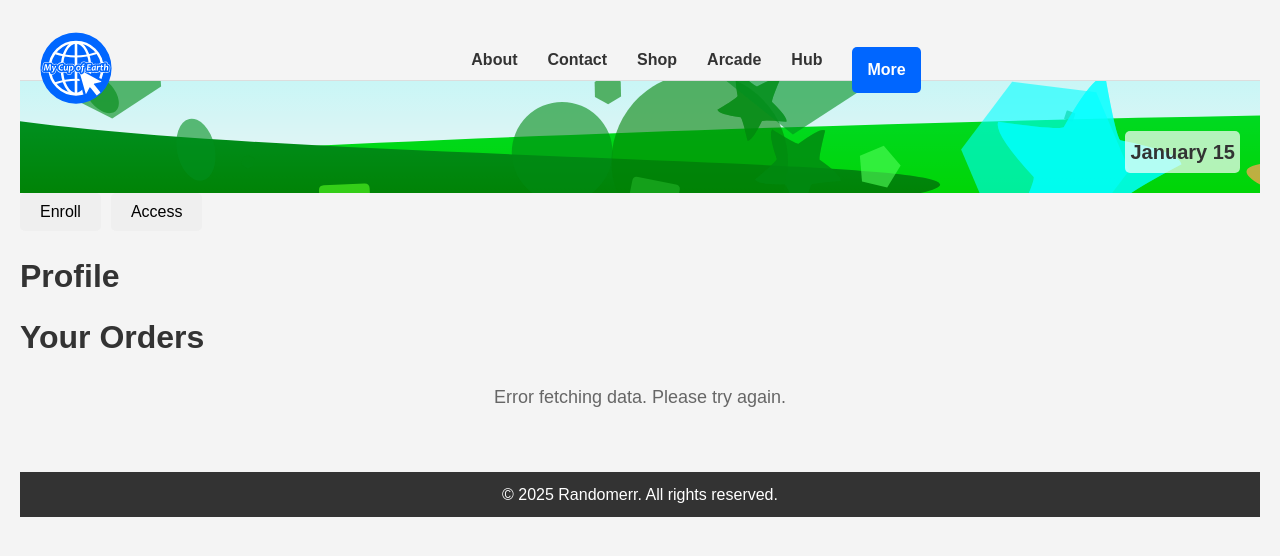
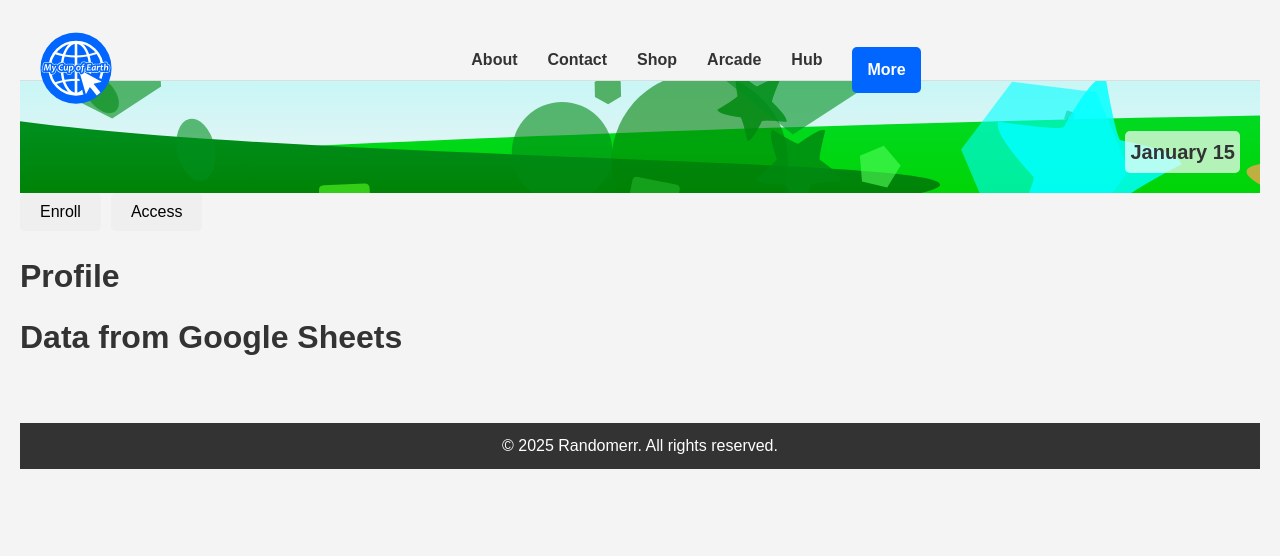
Before and after one commit to m-cochran/Randomerr, a Jekyll site: the page built from pagetest.md, in a window 1280 px wide. Shown: the top 556 px of the page. Built offline with Jekyll 4.4.1, drawn with Linux system fonts in a browser that asks for light colours; some of the changed lines change nothing that is shown.

Commit message:
Update pagetest.md

```diff
--- a/pagetest.md
+++ b/pagetest.md
@@ -5,8 +5,6 @@
 ---
 
 # Profile
-
-
 
 
   <title>Google Sheets Data</title>
@@ -55,99 +53,54 @@
       color: #666;
     }
 
-    #noDataMessage {
-      text-align: center;
-      font-size: 18px;
-      color: #666;
-      margin-top: 20px;
-    }
   </style>
 
+  <h1>Data from Google Sheets</h1>
 
-  <h1>Your Orders</h1>
-
-  <div id="noDataMessage" style="display: none;">No data available for this user.</div>
   <div class="card-container" id="cardContainer">
     <!-- Cards will be inserted here -->
   </div>
 
   <script>
-fetch('https://script.google.com/macros/s/AKfycbwGUhSttkDP3B8bUie3h_zHvoUHfZgohHofiL_EonGAyV6TNXhPbFmXiGD78DFXwzBKAA/exec') // Replace with your web app URL
-  .then(response => response.json())
-  .then(data => {
-    console.log('Fetched Data:', data); // Debug fetched data
+    // Fetch data from the Google Apps Script web app URL
+    fetch('https://script.google.com/macros/s/AKfycbwGUhSttkDP3B8bUie3h_zHvoUHfZgohHofiL_EonGAyV6TNXhPbFmXiGD78DFXwzBKAA/exec') // Replace with your web app URL
+      .then(response => response.json())
+      .then(data => {
+        // Get the column headers from the first object
+        const headers = Object.keys(data[0]);
 
-    // Verify stored email
-    const userEmail = localStorage.getItem('userEmail');
-    if (!userEmail) {
-      console.error("No userEmail found in localStorage.");
-      document.getElementById('noDataMessage').textContent = "Please log in to view your orders.";
-      document.getElementById('noDataMessage').style.display = 'block';
-      document.getElementById('cardContainer').style.display = 'none';
-      return;
-    }
-    console.log("Stored userEmail:", userEmail);
+        // Get the container where cards will be displayed
+        const cardContainer = document.getElementById('cardContainer');
 
-    // Filter data for the logged-in user with trimming and case-insensitive matching
-    const userData = data.filter(row => row["Email"]?.trim().toLowerCase() === userEmail.trim().toLowerCase());
-    console.log("Filtered userData:", userData);
+        // Create a card for each row of data
+        data.forEach(row => {
+          const card = document.createElement('div');
+          card.classList.add('card');
 
-    const cardContainer = document.getElementById('cardContainer');
-    const noDataMessage = document.getElementById('noDataMessage');
+          // Add the header with the row's first column
+          const cardHeader = document.createElement('div');
+          cardHeader.classList.add('card-header');
+          cardHeader.textContent = row[headers[0]]; // The first column as the card header
 
-    if (userData.length === 0) {
-      // No data for the user
-      noDataMessage.style.display = 'block';
-      cardContainer.style.display = 'none';
-      return;
-    }
+          // Add the body with the rest of the data
+          const cardBody = document.createElement('div');
+          cardBody.classList.add('card-body');
 
-    // Hide no data message and show the card container
-    noDataMessage.style.display = 'none';
-    cardContainer.style.display = 'grid';
+          headers.forEach(header => {
+            if (header !== headers[0]) { // Skip the header if it's already used as the title
+              const p = document.createElement('p');
+              p.innerHTML = `<strong>${header}:</strong> ${row[header]}`;
+              cardBody.appendChild(p);
+            }
+          });
 
-    // Display user-specific cards
-    userData.forEach(row => {
-      const card = document.createElement('div');
-      card.classList.add('card');
+          // Append the header and body to the card
+          card.appendChild(cardHeader);
+          card.appendChild(cardBody);
 
-      const cardHeader = document.createElement('div');
-      cardHeader.classList.add('card-header');
-      cardHeader.textContent = `${row["Name"]} (Order ID: ${row["Order ID"]})`;
-
-      const cardBody = document.createElement('div');
-      cardBody.classList.add('card-body');
-
-      const fieldsToShow = [
-        "Order Date",
-        "Phone",
-        "Billing Street",
-        "Billing City",
-        "Billing State",
-        "Item Name",
-        "Item Quantity",
-        "Item Price",
-        "Total Amount",
-        "Tracking Number"
-      ];
-
-      fieldsToShow.forEach(field => {
-        if (row[field]) {
-          const p = document.createElement('p');
-          p.innerHTML = `<strong>${field}:</strong> ${row[field]}`;
-          cardBody.appendChild(p);
-        }
-      });
-
-      card.appendChild(cardHeader);
-      card.appendChild(cardBody);
-      cardContainer.appendChild(card);
-    });
-  })
-  .catch(error => {
-    console.error('Error fetching data:', error);
-    document.getElementById('noDataMessage').textContent = "Error fetching data. Please try again.";
-    document.getElementById('noDataMessage').style.display = 'block';
-  });
-
+          // Append the card to the container
+          cardContainer.appendChild(card);
+        });
+      })
+      .catch(error => console.error('Error fetching data:', error));
   </script>
```
